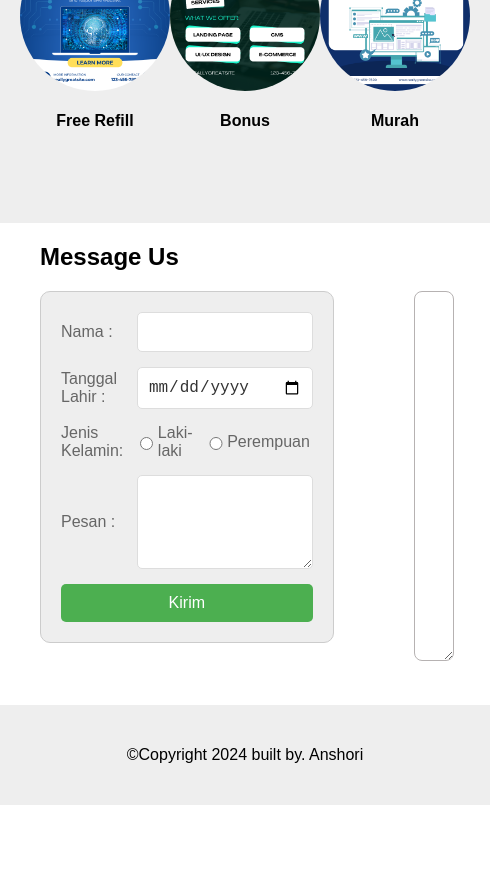
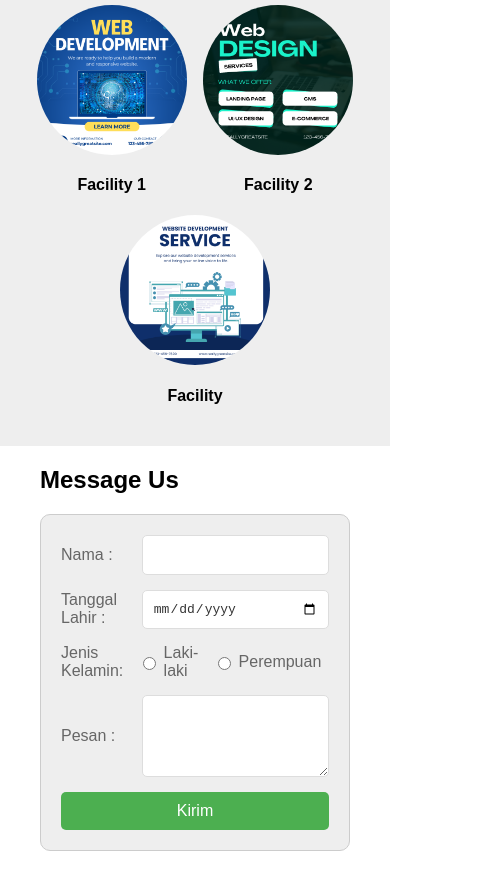
Before and after one commit to revou-fundamental-course/27-may-24-alanshor66, a plain HTML site: page index.html in a window 390 px wide. Shown: the part 677-1565 px from the top of the page, 490 px wide, since content can reach past the window. Before the commit the page ends 1482 px from the top, so only its background shows below. Drawn offline with Linux system fonts and the light colour scheme.

Commit message:
responsive

```diff
--- a/css/style.css
+++ b/css/style.css
@@ -78,10 +78,13 @@ p{
 
     height: 280px;
     width: 100%;
-    background-image: url(../assets/ans.png);
-    background-size:contain;
-    background-repeat: no-repeat;
 }
+
+.banner-container img{
+    width: 100%;
+    height: auto;
+}
+
 hr{
 border: 1px solid rgb(241, 241, 241);
 }
@@ -94,9 +97,10 @@ border: 1px solid rgb(241, 241, 241);
 
 .facility-list{
     display: flex;
-    justify-content: space-around;
+    justify-content: space-evenly;
     text-align: center;
     margin: 20px;
+    flex-wrap: wrap;
 
 }
 
@@ -141,11 +145,13 @@ border: 1px solid rgb(241, 241, 241);
     flex: 1;
     justify-content:left;
     align-content: center;
+    flex-wrap: wrap;
 }
 
 .form-container{
     flex: 1;
     margin-right: 40px;
+    margin-bottom: 40px;
 }
 
 form {
@@ -175,7 +181,7 @@ form {
     padding: 10px;
     border: 1px solid #ddd;
     border-radius: 5px;
-    font-size: 16px;
+    font-size: 1em;
     color: #333;
 }
 
@@ -187,12 +193,7 @@ button {
     border: none;
     border-radius: 5px;
     cursor: pointer;
-    font-size: 16px;
-}
-
-.radio{
-    width: 10%;
-    padding: 1px;
+    font-size:1em;
 }
 
 button:hover {
@@ -200,23 +201,23 @@ button:hover {
 }
 
 
-
-
 /* Pembungkus Textarea*/
 .result-container{
     flex: 1;
     margin-left: 40px;
     margin-right: 40px;
+    margin-bottom: 40px;
 }
 
 /* untuk menampilkan hasil inputan form */
 .form-result>textarea{
-    height: 364px;
+    height: 300px;
     width: 94%;
     border: 1px solid #b6b2b2;
     border-radius: 8px;
-    font-size: 14px;
-    min-width: min-content;
+    font-size: 1em;
+    min-width: 170px;
+    padding: 20px;
 }
 
 
--- a/index.html
+++ b/index.html
@@ -33,6 +33,7 @@
             </p>
 
             <div class="banner-container">
+                <img src="assets/ans.png" alt="">
             </div>
         </article>
     </section>
@@ -43,21 +44,21 @@
         <header>
             <h2>Facilities</h2>
         </header>
-        <article class="facility-list">
-            <div>
+        <div class="facility-list">
+            <div class="container-facility">
                 <div class="facility-satu"></div>
-                <h4>Free Refill</h4>
+                <h4>Facility 1</h4>
             </div>
-            <div>
+            <div class="container-facility">
                 <div class="facility-dua"></div>
-                <h4>Bonus</h4>
+                <h4>Facility 2</h4>
             </div>
-            <div>
+            <div class="container-facility">
                 <div class="facility-tiga"></div>
-                <h4>Murah</h4>
+                <h4>Facility</h4>
             </div>
 
-        </article>
+        </div>
     </section>
     <!-- akhir our facilities -->
 
@@ -110,7 +111,7 @@
 </section>
 
 <footer class="footer">
-    <p>&copy;Copyright 2024 built by. Anshori</p>
+    <p>&copy;2024 built by. Anshori</p>
 </footer>
 
 <script src="js/scripts.js">/script>
```
